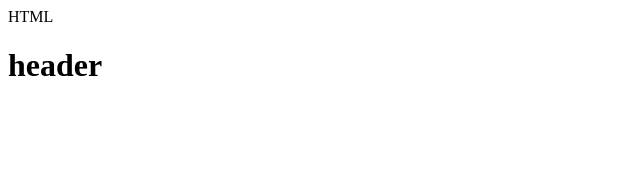
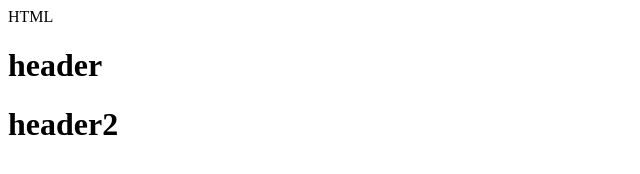
Before and after one commit to pannemsrujana/fresherbatch, a plain HTML site: page index.html in a window 1280 px wide. Shown: the whole page, without its empty margins (0-640 px from the left). Drawn offline with Linux system fonts and the light colour scheme.

Commit message:
third commit

```diff
--- a/index.html
+++ b/index.html
@@ -1,6 +1,6 @@
 <html><head> HTML </head>
     <body>
         <h1>header</h1>
-
+        <h1>header2</h1>
     </body>
 </html>
```
